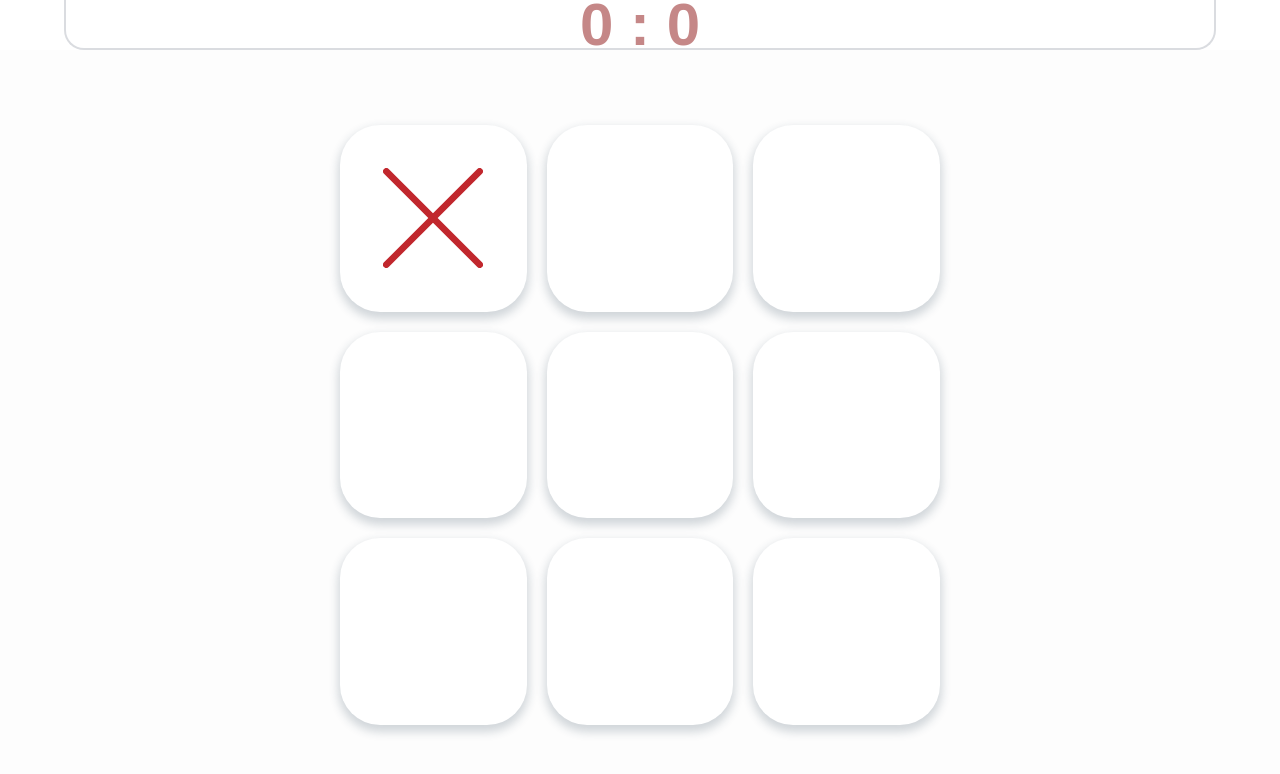
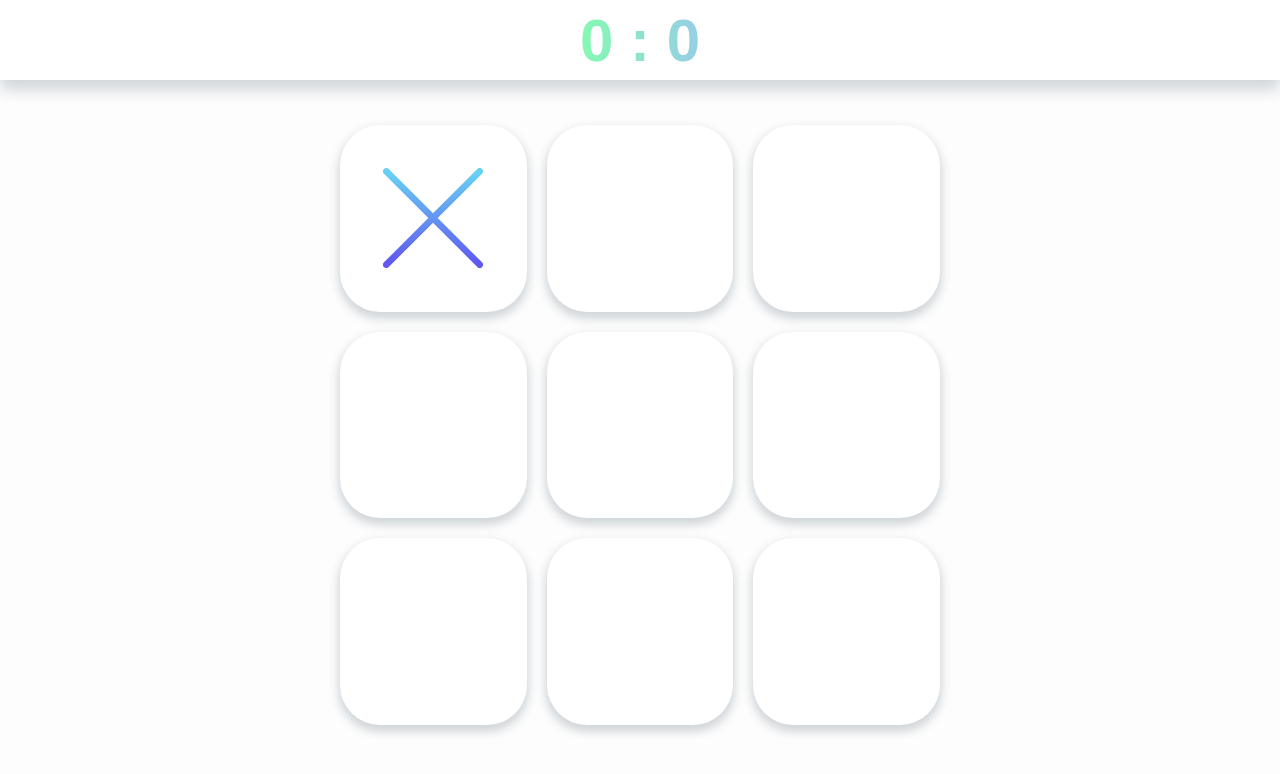
Before and after one commit to UladzislauPapliouka/tick-tack-toe-vuejs, a Vue app: page / in a window 1280 px wide. Both pictures are taken after a click on the element 433 px from the left and 218 px from the top of the page. Shown: the top 774 px of the page. Built offline with nearby package versions, Linux system fonts and the light colour scheme.

Commit message:
restyle header and icons on circle and cross

```diff
--- a/src/components/Circle.vue
+++ b/src/components/Circle.vue
@@ -21,7 +21,8 @@ export default {
 </template>
 
 <style module>
-svg {
+img {
+  transform: rotate(90deg);
   height: 100%;
   width: 100%;
 }
--- a/src/components/Cross.vue
+++ b/src/components/Cross.vue
@@ -16,12 +16,13 @@ export default {
 
 <template>
   <div :style="styleObject">
-    <img src="src/assets/icons/cross.svg">
+    <img src="src/assets/icons/cross.svg" alt="cross">
   </div>
 </template>
 
 <style module>
-svg {
+img {
+  transform: rotate(90deg);
   height: 100%;
   width: 100%;
 }
--- a/src/components/Header.vue
+++ b/src/components/Header.vue
@@ -4,39 +4,43 @@ export default {
     score: {
       user1: Number,
       user2: Number,
-      required: true,
-    },
-  },
+      required: true
+    }
+  }
 };
 </script>
 
 <template>
   <div :class="$style.header">
     <span :class="$style.scoreSpan">{{
-      `${score.user1} : ${score.user2}`
-    }}</span>
+        `${score.user1} : ${score.user2}`
+      }}</span>
   </div>
 </template>
 
 <style module>
 .header {
-  width: 90vw;
+  position: relative;
+  width: 100vw;
   height: 50px;
-  border-color: rgb(218, 220, 224);
-  border-width: 0 2px 2px 2px;
-  border-style: solid;
   display: flex;
   justify-content: center;
   align-items: center;
   margin: 0 auto;
-  border-radius: 0 0 20px 20px;
-  padding: 12px;
+  padding: 40px;
+  background: #FFFFFF;
+  -webkit-box-shadow: 0 10px 14px  rgba(34, 60, 80, 0.2);
+  -moz-box-shadow: 0 10px 14px 0 rgba(34, 60, 80, 0.2);
+  box-shadow: 0 10px 14px 0 rgba(34, 60, 80, 0.2);
+  z-index: 2;
 }
 
 .scoreSpan {
-  font-family: Arial;
+  font-family: Arial, sans-serif;
   font-weight: bold;
   font-size: 60px;
-  color: #c58787;
+  background: linear-gradient(90deg, rgba(133,249,178,1) 0%, rgba(151,206,230,1) 100%);
+  -webkit-background-clip: text;
+  -webkit-text-fill-color: transparent;
 }
 </style>
```
Also changed, not shown: src/assets/icons/circle.svg, src/assets/icons/cross.svg.
